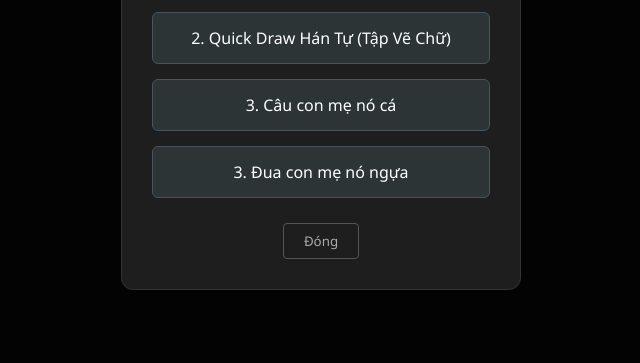
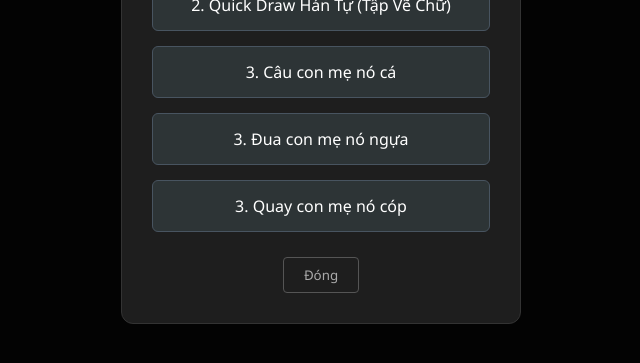
Before and after one commit to ManhBG100/chinese-learning-game, a plain HTML site: page index.html in a window 1280 px wide. Both pictures are taken after a click on the button "GAME OPTION". Shown: the part 327-690 px from the top of the page, without its empty margins (319-959 px from the left). Drawn offline with Linux system fonts and the light colour scheme.

Commit message:
Update index.html

```diff
--- a/index.html
+++ b/index.html
@@ -166,6 +166,7 @@
         <a href="./minigames/draw.html" class="game-link">2. Quick Draw Hán Tự (Tập Vẽ Chữ)</a>
         <a href="./minigames/fishing.html" class="game-link">3. Câu con mẹ nó cá</a>
         <a href="./minigames/horse_racing.html" class="game-link">3. Đua con mẹ nó ngựa</a>
+        <a href="./minigames/exam_cheat.html" class="game-link">3. Quay con mẹ nó cóp</a>
       </div>
       <button class="close-btn" onclick="closeGameModal()">Đóng</button>
     </div>
```
